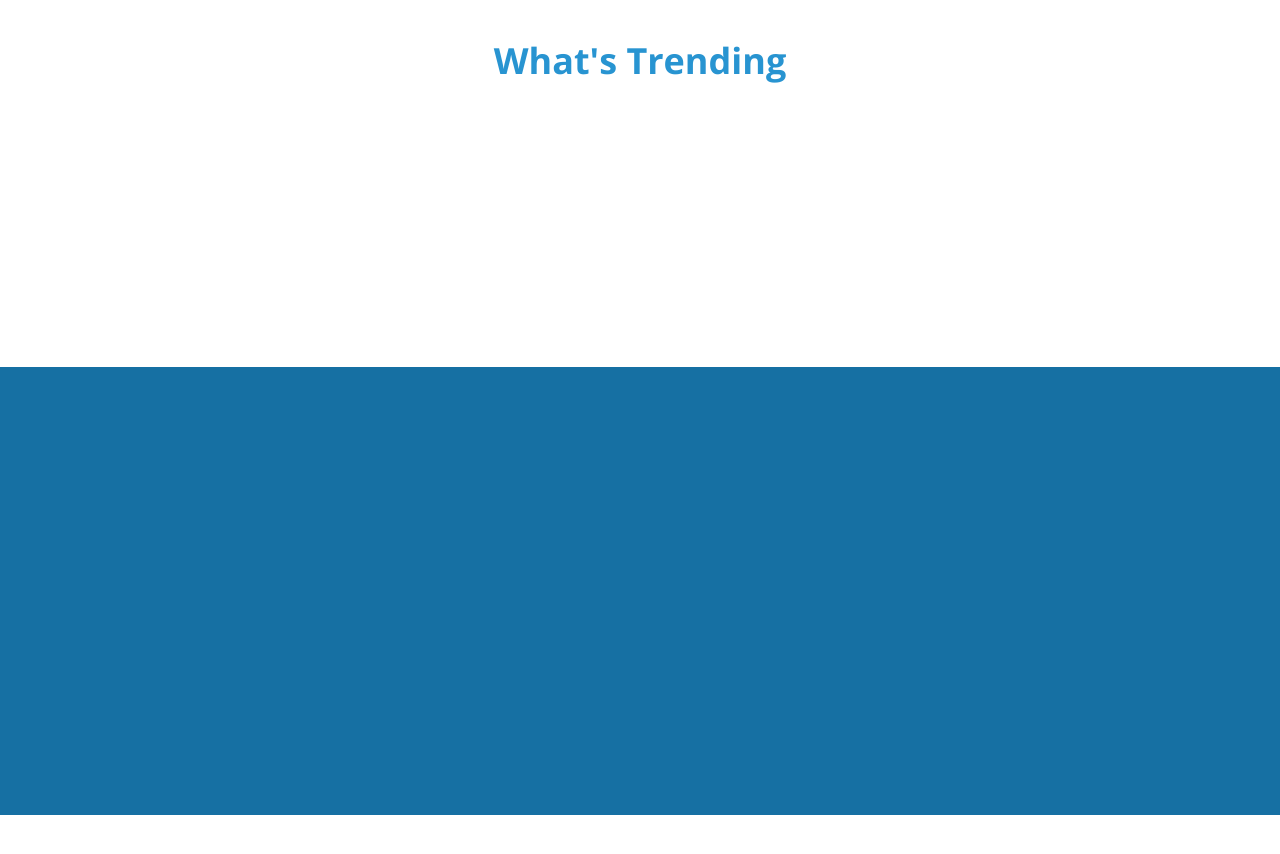
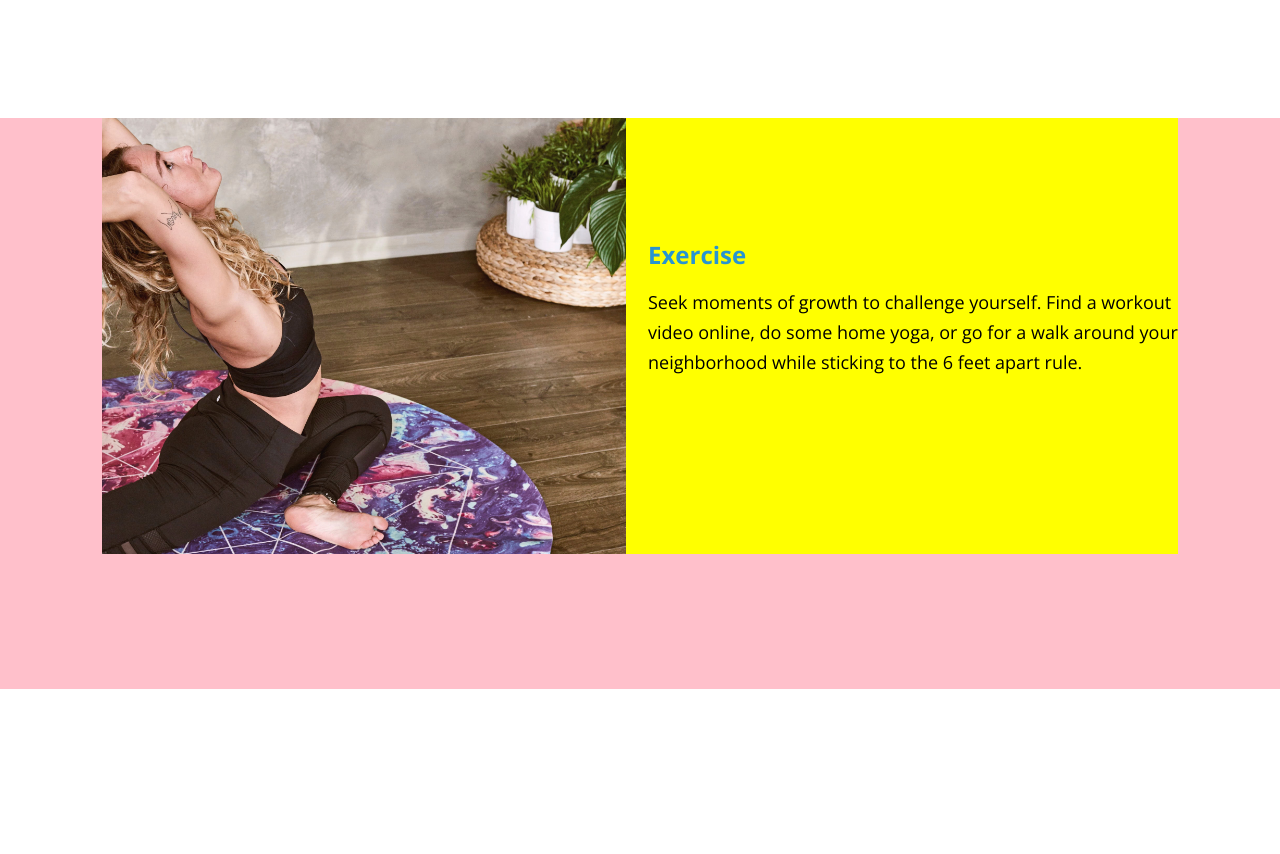
Before and after one commit to khongcodes/co-caring-dash, a React (Create React App) app: page /resources in a window 1280 px wide. Shown: the part 1010-1864 px from the top of the page. Before the commit the page ends 1825 px from the top, so only its background shows below. Built offline with nearby package versions, Linux system fonts and the light colour scheme.

Commit message:
begin building out and implementing resources page

```diff
--- /dev/null
+++ b/src/components/ResourcesComponents.js
@@ -0,0 +1,53 @@
+import React from 'react';
+
+import resourceStyles from '../styles/resources-components.module.scss';
+
+export const TipList = ({children}) => (
+  <div className={resourceStyles.tipListContainer}>
+    {children}
+  </div>
+)
+
+export const TipItem = ({imgClass, title, copy, width, textSide}) => (
+
+  <div className={resourceStyles.tipContainer}>
+
+    {textSide==='right' ?
+      <>
+        <div className={resourceStyles[imgClass]}/>
+
+        <div className={resourceStyles.text} style={{width: width}}>
+          <h4>{title}</h4>
+          <p>{copy}</p>
+        </div>
+      </>
+    :
+      <>
+        <div className={resourceStyles.text}>
+          <h4>{title}</h4>
+          {copy}
+        </div>
+
+        <div className={resourceStyles[imgClass]}/>
+      </>
+    }
+
+  </div>
+)
+
+export const TrendingList = ({children}) => (
+  <div className={resourceStyles.trendingListContainer}>
+    {children}
+  </div>
+)
+
+export const TrendingItem = ({imgClass, title, copy, url}) => (
+  <div className={resourceStyles.trendingItemContainer}>
+    <a href={url}>
+      <div className={resourceStyles[imgClass]}/>
+
+      <h5>{title}</h5>
+      <p>{copy}</p>
+    </a>
+  </div>
+)
--- a/src/pages/Resources.js
+++ b/src/pages/Resources.js
@@ -3,13 +3,14 @@ import React from 'react'
 import TopBanner from '../components/TopBanner';
 import TextSection from '../components/TextSection';
 import TextDivider from '../components/TextDivider';
+import { TipList, TipItem, TrendingList, TrendingItem } from '../components/ResourcesComponents';
 
 const Resources = () => {
   return (
     <div>
       <TopBanner
-        title='Resources'
-        copy='Review our tips on how to #shelterinplace.'
+        title = 'Resources'
+        copy = 'Review our tips on how to #shelterinplace.'
         button = {false}
         imgClass = 'resources'
       />
@@ -20,10 +21,56 @@ const Resources = () => {
 
       <TextDivider/>
 
+
       <TextSection title='Our Top Tips'/>
+      <TipList>
+        <TipItem
+          imgClass = 'tip1Exercise'
+          title = 'Exercise'
+          copy = 'Seek moments of growth to challenge yourself. Find a workout video online, do some home yoga, or go for a walk around your neighborhood while sticking to the 6 feet apart rule.'
+          width = '530px'
+          textSide = 'right'
+        />
+
+        {/* <TipItem
+          imgClass = {}
+          title = {}
+          copy = {}
+          textSide = 'left'
+        />
+
+        <TipItem
+          imgClass = {}
+          title = {}
+          copy = {}
+          textSide = 'right'
+        /> */}
+      </TipList>
+
 
       <TextSection title="What's Trending"/>
+      <TrendingList>
+        {/* <TrendingItem
+          imgClass = {}
+          title = {}
+          copy = {}
+          url = {}
+        /> */}
 
+        {/* <TrendingItem
+          imgClass = {}
+          title = {}
+          copy = {}
+          url = {}
+        />
+
+        <TrendingItem
+          imgClass = {}
+          title = {}
+          copy = {}
+          url = {}
+        /> */}
+      </TrendingList>
       {/* <ol>
         <li><strong>Exercise</strong> – Seek moments of growth to challenge yourself. Find a workout video online, do some home yoga, or go for a walk around your neighborhood while sticking to the 6 feet apart rule.</li>
         <li><strong>Social Connection</strong> – Just because we’re sheltering doesn’t mean we can’t stay connected. Find new ways to keep in touch with your community and friends. If you’re a texter, hop on the phone for a call. If you miss seeing your friends faces, try out Skype, FaceTime, Facebook Messenger, or Zoom. The options are plenty!</li>
--- /dev/null
+++ b/src/styles/resources-components.module.scss
@@ -0,0 +1,52 @@
+@import "typecolor";
+
+.tipListContainer {
+  background-color: pink;
+  display: flex;
+
+  margin: 7.375rem 0 13.75rem;
+
+  .tipContainer {
+    width: 67.25rem;
+    height: 27.25rem;
+    margin: 0 auto 8.44rem;
+    background-color: yellow;
+    display: grid;
+    grid-template-columns: 1fr 1fr;
+    grid-column-gap: 1.375rem;
+
+    .text {
+      h4 {
+        font-size: 24px;
+        color: $mockup-blue-textAccent;
+        margin-block-start: 7.5rem;
+        margin-block-end: 1rem;
+      }
+
+      p {
+        font-size: 18px;
+        line-height: 30px;
+        margin-block-start: 1rem;
+      }
+    }
+
+    .imgContainer {
+      background-repeat: no-repeat;
+    }
+
+    .tip1Exercise {
+      @extend .imgContainer;
+      background-image: url(../images/resources-tips-1-exercise.jpg);
+      background-size: 958.76px 639.54px;
+      background-position: -15.6rem -6rem;
+    }
+  }
+}
+
+.tip1Exercise {
+
+}
+
+.trendingListContainer {
+  background-color: pink;
+}
```
